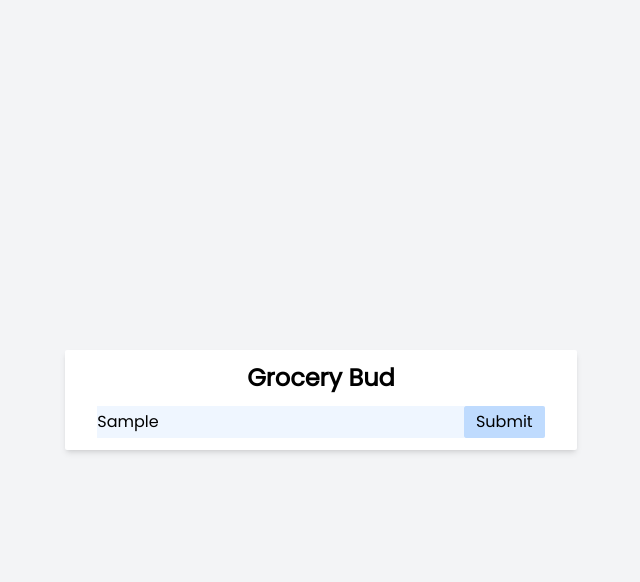
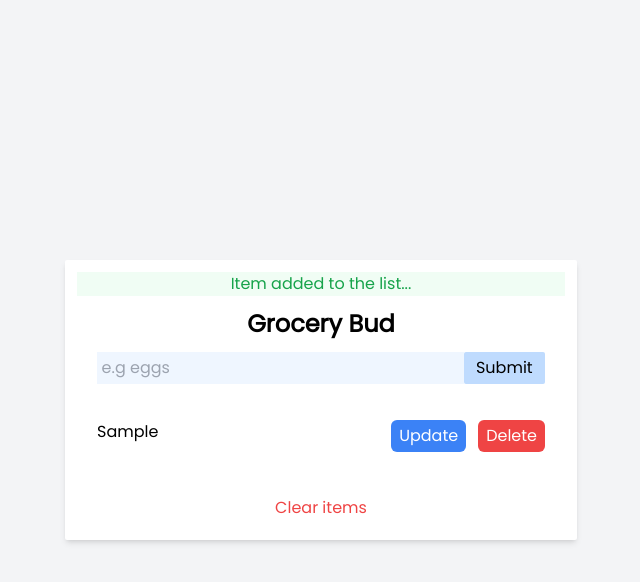
Before and after one commit to esc-saurav/1in15apps, a React (Create React App) app: page / in a window 1280 px wide. Both pictures are taken after typing "Sample" into the empty fields and a click on the button "Submit". Shown: the top 582 px of the page, without its empty margins (319-959 px from the left). Built offline with nearby package versions, Linux system fonts and the light colour scheme.

Commit message:
list function created

```diff
--- a/src/components/grocery/Grocery.jsx
+++ b/src/components/grocery/Grocery.jsx
@@ -1,20 +1,103 @@
-import React, { useState } from "react";
+import React, { useEffect, useState } from "react";
+
+const getLocalItems = () => {
+  let listitem = localStorage.getItem("list");
+  if (listitem) {
+    return JSON.parse(localStorage.getItem("list"));
+  } else {
+    return [];
+  }
+};
 
 const Grocery = () => {
   const [name, setName] = useState("");
-  const [list, setList] = useState([]);
-  const [isEditing, setEditing] = useState(false);
-  const [edit, setEdit] = useState(null);
+  const [list, setList] = useState(getLocalItems);
+  // const [isEditing, setEditing] = useState(false);
+  const [edit, setEdit] = useState("Edit");
   const [alert, setAlert] = useState({ show: false, msg: "", type: "" });
+
+  const handleSubmit = (e) => {
+    e.preventDefault();
+    const newList = { id: new Date().getTime().toString(), title: name };
+    setList([...list, newList]);
+    setAlert({ show: false, msg: "Item added to the list...", type: "add" });
+    e.target.reset();
+  };
+
+  const handleDelete = (index) => {
+    const newlist = [...list];
+    newlist.splice(index, 1);
+    setList(newlist);
+    setAlert({ show: true, msg: `Item has been deleted!!`, type: "del" });
+  };
+
+  const handleClearALL = (index) => {
+    const newlist = [...list];
+    newlist.splice(index);
+    setList(newlist);
+    setAlert({ show: true, msg: "All items deleted!!", type: "del" });
+  };
+
+  const handleUpdate = () => {
+
+  };
+
+  useEffect(() => {
+    localStorage.setItem("list", JSON.stringify(list));
+  }, [list]);
 
   return (
     <section className="h-screen flex items-center justify-center bg-gray-100">
       <div className="bg-white shadow-md rounded-sm w-2/5 mx-auto flex flex-col items-center space-y-3 p-3">
-      <h1 className="text-2xl font-bold">Grocery Bud</h1>
-      <div className="w-11/12 flex justify-center">
-        <input className="bg-blue-50 w-full" type='text' placeholder=" e.g eggs"/>
-        <button className="bg-blue-200 rounded-sm px-3 py-1">Submit</button>
-      </div>
+        <p
+          className={`${
+            alert.type === "del"
+              ? "bg-red-50 text-red-500"
+              : "bg-green-50 text-green-600"
+          } w-full text-center`}
+        >
+          {alert.msg}
+        </p>
+        <h1 className="text-2xl font-bold">Grocery Bud</h1>
+        <form onSubmit={handleSubmit} className="w-11/12 flex justify-center">
+          <input
+            onChange={(e) => setName(e.target.value)}
+            className="bg-blue-50 w-full outline-none"
+            type="text"
+            placeholder=" e.g eggs"
+          />
+          <button className="bg-blue-200 rounded-sm px-3 py-1">Submit</button>
+        </form>
+        <div className="w-full p-5">
+          {list.map((item) => {
+            const { id, title } = item;
+            return (
+              <ol key={id} className="flex justify-between gap-3 py-1">
+                <li>{title}</li>
+                <div className="flex items-center gap-3">
+                  <button
+                    onClick={handleUpdate}
+                    className="bg-blue-500 text-white px-2 py-1 rounded-md"
+                  >
+                    Update
+                  </button>
+                  <button
+                    onClick={handleDelete}
+                    className="bg-red-500 text-white px-2 py-1 rounded-md"
+                  >
+                    Delete
+                  </button>
+                </div>
+              </ol>
+            );
+          })}
+        </div>
+        <p
+          onClick={handleClearALL}
+          className="text-red-500 py-2 cursor-pointer"
+        >
+          Clear items
+        </p>
       </div>
     </section>
   );
```
